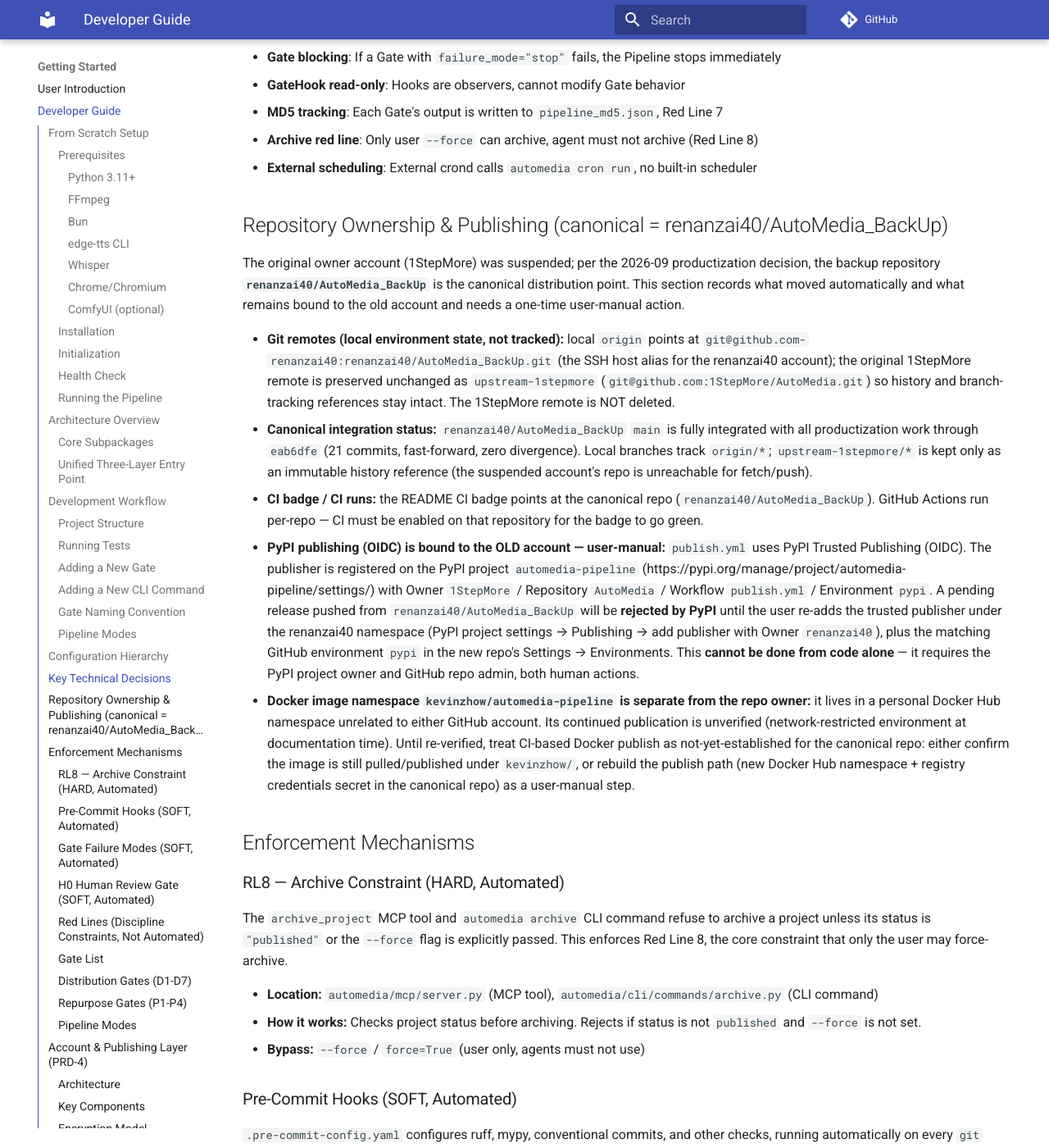
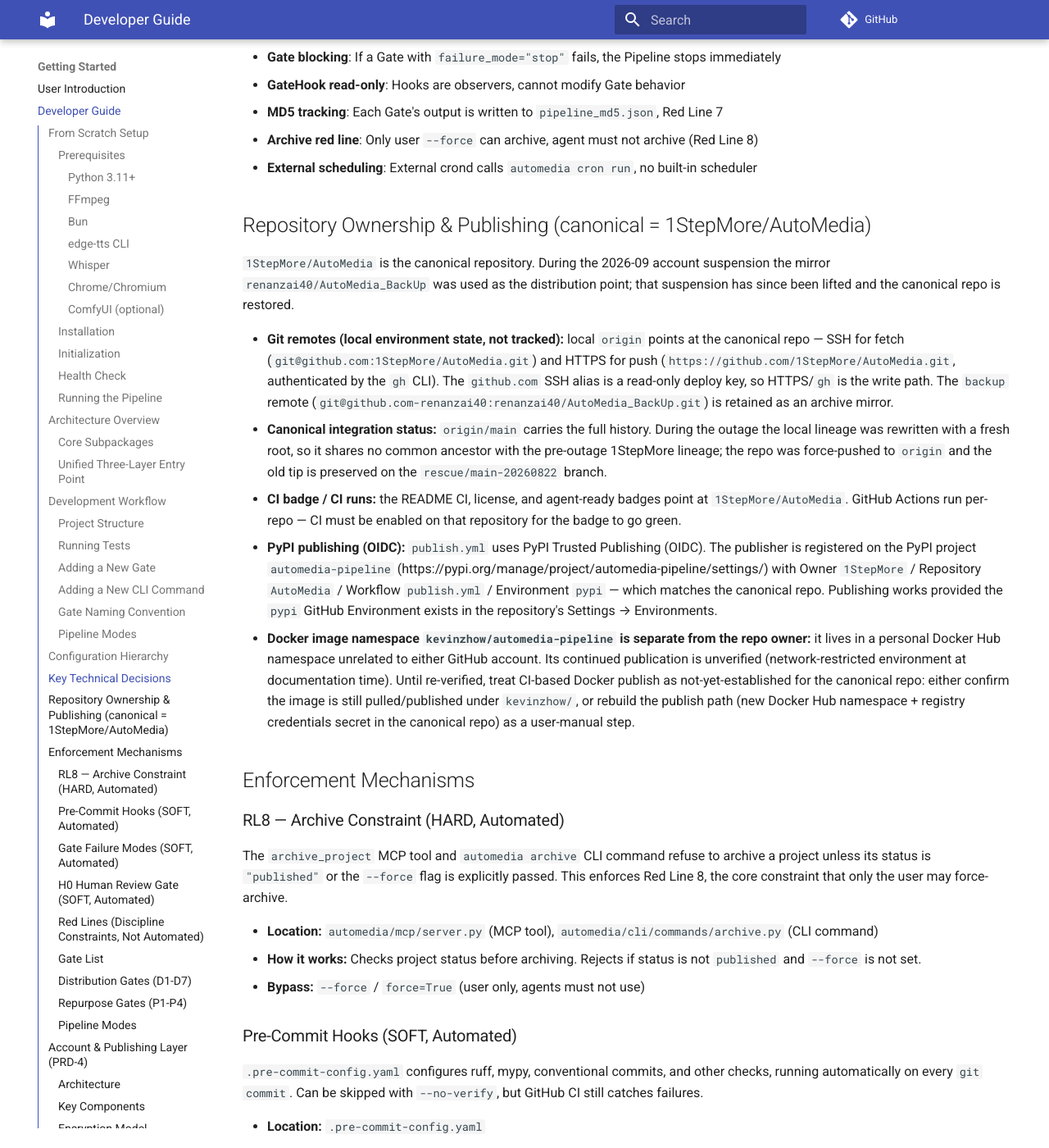
Before and after one commit to 1StepMore/AutoMedia, an MkDocs documentation site: the page built from docs/dev/developer-guide.md, in a window 1280 px wide and 1400 px high, scrolled down 8201 px. Shown: the whole window at 82% size. Built offline with MkDocs 1.6.1 and Material for MkDocs 9.7.7, drawn with Linux system fonts in a browser that asks for light colours; comment, search, counter and statistics services are not loaded.

Commit message:
docs(repo): point ownership and publishing docs at canonical 1StepMore/AutoMedia
Three stale statements still claimed the backup repo (renanzai40/AutoMedia_BackUp) was canonical and that 1StepMore was suspended:

- publish.yml: the OWNERSHIP NOTE told maintainers the OIDC binding was invalid and to re-register the PyPI trusted publisher under renanzai40. With 1StepMore restored, the binding as written (Owner 1StepMore / Repository AutoMedia) is correct; the note now reflects that.
- issue-triage / pr-review-merge skills (.claude and .codex native copies): the Repository Facts remotes block and the push/Post-Merge steps said origin was suspended and all work had to be pushed to backup. They now describe origin as canonical (SSH fetch, HTTPS push via gh) with backup retained as an optional archive mirror.
- developer-guide.md Repository Ownership & Publishing: rewritten to canonical = 1StepMore/AutoMedia with the current remote layout and the now-valid OIDC binding.

```diff
--- a/docs/dev/developer-guide.md
+++ b/docs/dev/developer-guide.md
@@ -331,36 +331,32 @@ Six layers stack from lowest to highest priority, with higher priority overridin
 - **Archive red line**: Only user `--force` can archive, agent must not archive (Red Line 8)
 - **External scheduling**: External crond calls `automedia cron run`, no built-in scheduler
 
-## Repository Ownership & Publishing (canonical = renanzai40/AutoMedia_BackUp)
+## Repository Ownership & Publishing (canonical = 1StepMore/AutoMedia)
 
-The original owner account (1StepMore) was suspended; per the 2026-09 productization
-decision, the backup repository **`renanzai40/AutoMedia_BackUp`** is the canonical
-distribution point. This section records what moved automatically and what remains
-bound to the old account and needs a one-time user-manual action.
+`1StepMore/AutoMedia` is the canonical repository. During the 2026-09 account
+suspension the mirror `renanzai40/AutoMedia_BackUp` was used as the distribution
+point; that suspension has since been lifted and the canonical repo is restored.
 
 - **Git remotes (local environment state, not tracked):** local `origin` points at
-  `git@github.com-renanzai40:renanzai40/AutoMedia_BackUp.git` (the SSH host alias for
-  the renanzai40 account); the original 1StepMore remote is preserved unchanged as
-  `upstream-1stepmore` (`git@github.com:1StepMore/AutoMedia.git`) so history and
-  branch-tracking references stay intact. The 1StepMore remote is NOT deleted.
-- **Canonical integration status:** `renanzai40/AutoMedia_BackUp` `main` is fully
-  integrated with all productization work through `eab6dfe` (21 commits, fast-forward,
-  zero divergence). Local branches track `origin/*`; `upstream-1stepmore/*` is kept only
-  as an immutable history reference (the suspended account's repo is unreachable for
-  fetch/push).
-- **CI badge / CI runs:** the README CI badge points at the canonical repo
-  (`renanzai40/AutoMedia_BackUp`). GitHub Actions run per-repo — CI must be enabled on
-  that repository for the badge to go green.
-- **PyPI publishing (OIDC) is bound to the OLD account — user-manual:** `publish.yml`
-  uses PyPI Trusted Publishing (OIDC). The publisher is registered on the PyPI project
-  `automedia-pipeline` (https://pypi.org/manage/project/automedia-pipeline/settings/)
-  with Owner `1StepMore` / Repository `AutoMedia` / Workflow `publish.yml` /
-  Environment `pypi`. A pending release pushed from `renanzai40/AutoMedia_BackUp` will
-  be **rejected by PyPI** until the user re-adds the trusted publisher under the
-  renanzai40 namespace (PyPI project settings → Publishing → add publisher with Owner
-  `renanzai40`), plus the matching GitHub environment `pypi` in the new repo's
-  Settings → Environments. This **cannot be done from code alone** — it requires the
-  PyPI project owner and GitHub repo admin, both human actions.
+  the canonical repo — SSH for fetch (`git@github.com:1StepMore/AutoMedia.git`) and
+  HTTPS for push (`https://github.com/1StepMore/AutoMedia.git`, authenticated by the
+  `gh` CLI). The `github.com` SSH alias is a read-only deploy key, so HTTPS/`gh` is
+  the write path. The `backup` remote
+  (`git@github.com-renanzai40:renanzai40/AutoMedia_BackUp.git`) is retained as an
+  archive mirror.
+- **Canonical integration status:** `origin/main` carries the full history. During
+  the outage the local lineage was rewritten with a fresh root, so it shares no
+  common ancestor with the pre-outage 1StepMore lineage; the repo was force-pushed
+  to `origin` and the old tip is preserved on the `rescue/main-20260822` branch.
+- **CI badge / CI runs:** the README CI, license, and agent-ready badges point at
+  `1StepMore/AutoMedia`. GitHub Actions run per-repo — CI must be enabled on that
+  repository for the badge to go green.
+- **PyPI publishing (OIDC):** `publish.yml` uses PyPI Trusted Publishing (OIDC). The
+  publisher is registered on the PyPI project `automedia-pipeline`
+  (https://pypi.org/manage/project/automedia-pipeline/settings/) with Owner
+  `1StepMore` / Repository `AutoMedia` / Workflow `publish.yml` / Environment
+  `pypi` — which matches the canonical repo. Publishing works provided the `pypi`
+  GitHub Environment exists in the repository's Settings → Environments.
 - **Docker image namespace `kevinzhow/automedia-pipeline` is separate from the repo
   owner:** it lives in a personal Docker Hub namespace unrelated to either GitHub
   account. Its continued publication is unverified (network-restricted environment at
```
Also changed, not shown: .claude/skills/issue-triage.md (+14 -13 lines), .claude/skills/pr-review-merge.md (+24 -16 lines), .codex/skills/issue-triage.md (+14 -13 lines), .codex/skills/pr-review-merge.md (+24 -16 lines), 1 other file.
